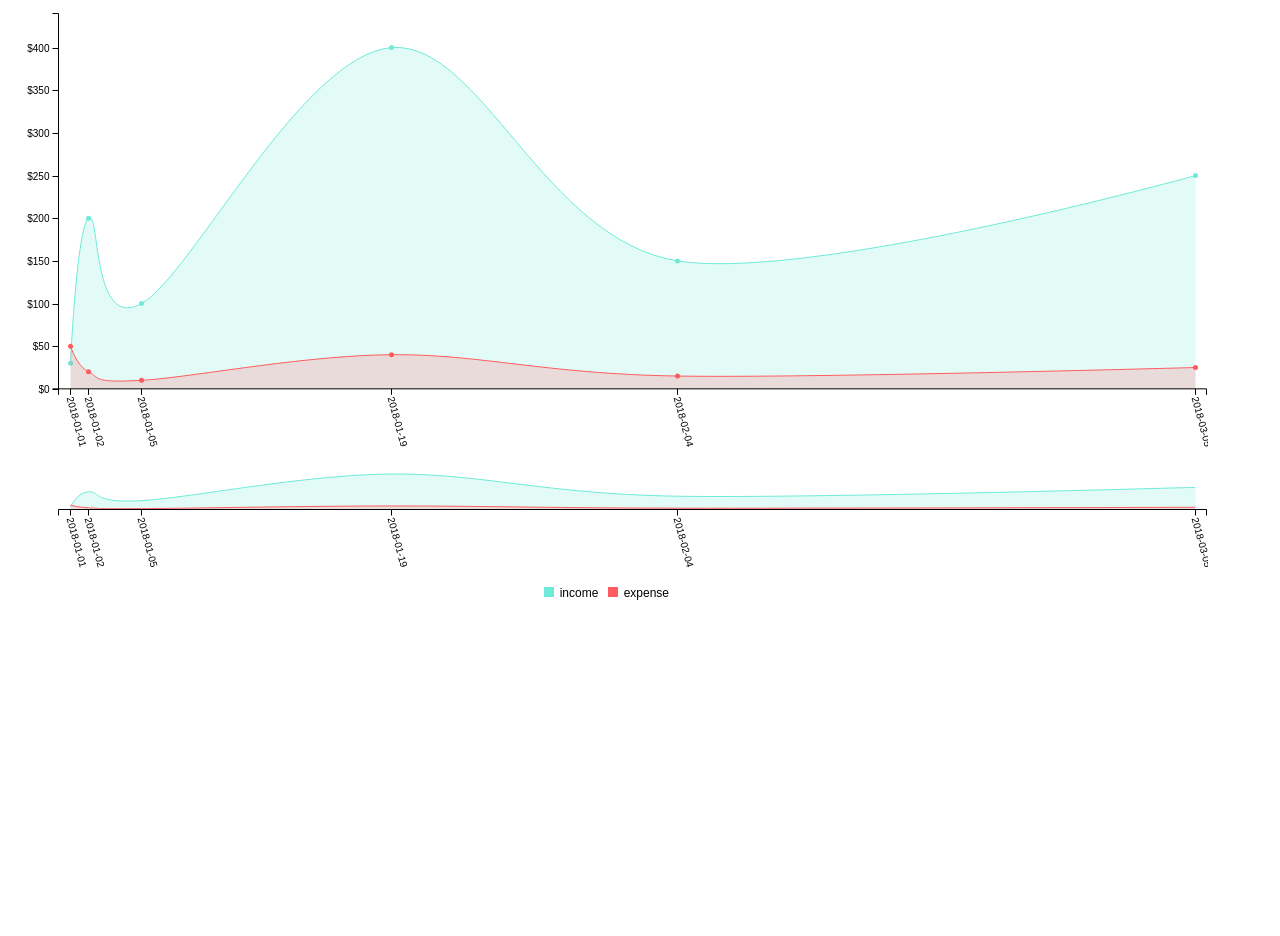
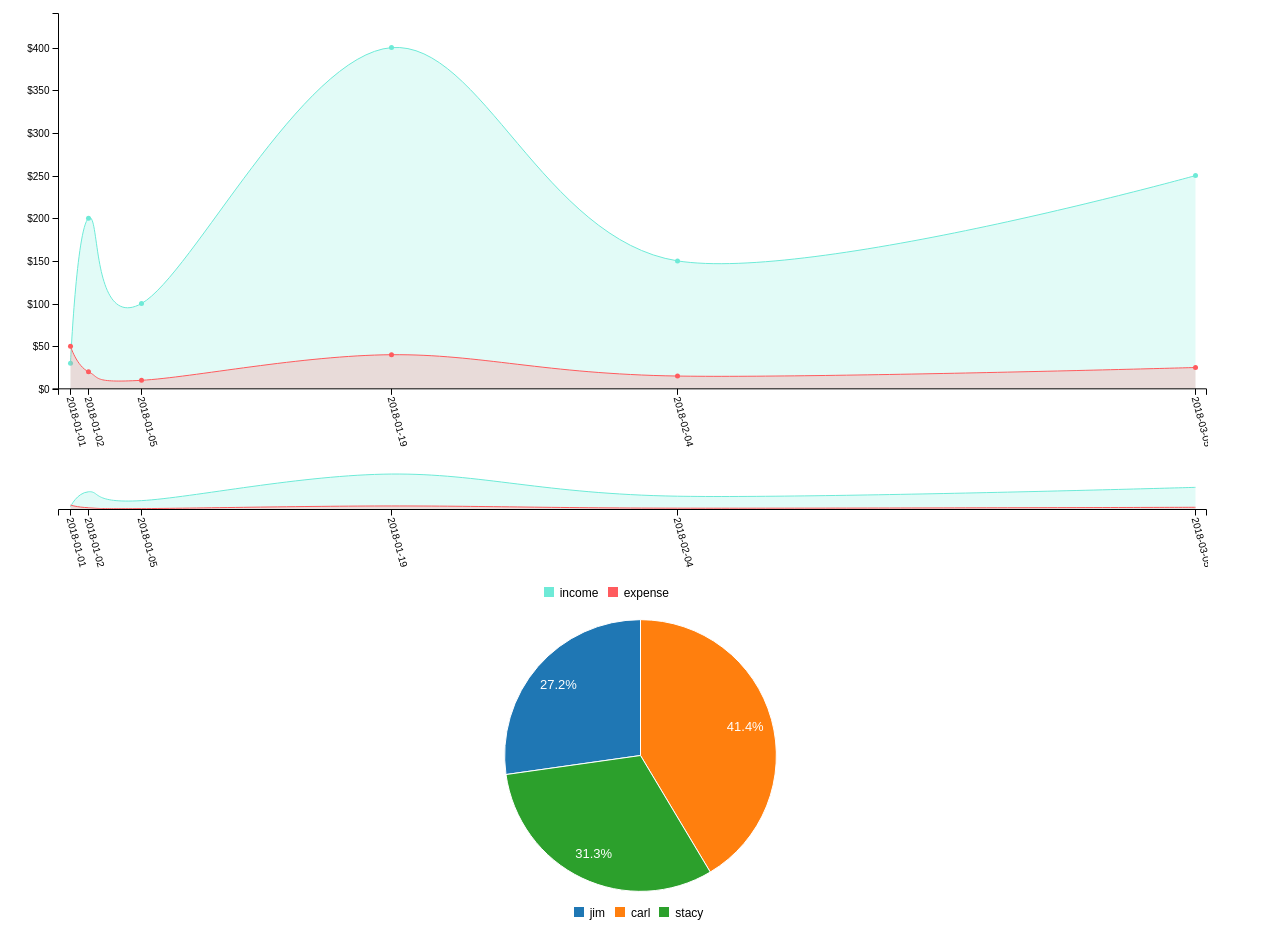
Before and after one commit to erindcole/BudgetAnalysis, a Flask app: page /json_read in a window 1280 px wide. Before the commit the page ends 600 px from the top, so only its background shows below. Run offline with Flask 2, Linux system fonts and the light colour scheme.

Commit message:
pie chart example and more points for discussion in README

```diff
--- a/frontend/hello.py
+++ b/frontend/hello.py
@@ -23,8 +23,15 @@ def json_read():
     income = {'income': [30, 200, 100, 400, 150, 250]}
     expense = {'expense': [50, 20, 10, 40, 15, 25]}
 
+    expenses = [{"name":"jim","amount":34,"date":"11/12/2015"},
+      {"name":"carl","amount":120.11,"date":"11/12/2015"},
+      {"name":"jim","amount":45,"date":"12/01/2015"},
+      {"name":"stacy","amount":12.00,"date":"01/04/2016"},
+      {"name":"stacy","amount":34.10,"date":"01/04/2016"},
+      {"name":"stacy","amount":44.80,"date":"01/05/2016"}
+    ]
 
-    return render_template('load_from_json.html', x=json.dumps(x), income=json.dumps(income), expense=json.dumps(expense))
+    return render_template('load_from_json.html', pie=json.dumps(expenses), x=json.dumps(x), income=json.dumps(income), expense=json.dumps(expense))
 
 ########################################################################
 # not going thru with this route
@@ -41,10 +48,12 @@ def json_endpoint():
     x = {'x': ['01/01/2018', '01/02/2018', '01/05/2018', '01/19/2018', '02/04/2018', '03/05/2018']}
     income = {'income': [30, 200, 100, 400, 150, 250]}
     expense = {'expense': [50, 20, 10, 40, 15, 25]}
+
     data = dict({ 'x':x['x'], 'income':income['income'], 'expense':expense['expense'] })
     return jsonify(data)
 ########################################################################
 
+# this has some library issues with the area_line_chart example
 @app.route('/calendar')
 def calendar_view():
     data = [\
@@ -73,9 +82,11 @@ def calendar_view():
          'Adj Close': 10835.28
       }
     ]
+
     return render_template('index.html', calendar_data=json.dumps(data))
 
 
+############################################################################
 
 # Chart.js
 @app.route("/simple_chart")
--- /dev/null
+++ b/frontend/static/pie.js
@@ -0,0 +1,32 @@
+function draw_pie(pie_data){
+
+
+  var data = {};
+  var cat = [];
+  pie_data.forEach(function(e) {
+
+      if (!(e.name in cat)){
+        cat.push(e.name);
+      }
+      if (e.name in data) {
+        data[e.name] += e.amount;
+      } else {
+        data[e.name] = e.amount;
+      }
+  });
+
+  console.log(data);
+  console.log(cat);
+
+  var chart = c3.generate({
+        bindto: '#chart_pie',
+        data: {
+          json: [ data ],
+          keys: {
+            value: cat,
+          },
+          type: 'pie'
+        }
+  });
+
+}
--- a/frontend/templates/load_from_json.html
+++ b/frontend/templates/load_from_json.html
@@ -11,15 +11,15 @@
 
     <script src="static/c3.min.js"></script>
     <script src="{{url_for('static', filename='area_line_charts.js')}}" type='text/javascript'></script>
-    <script src="{{url_for('static', filename='calendar_heatmap.js')}}" type='text/javascript'></script>
+    <script src="{{url_for('static', filename='pie.js')}}" type='text/javascript'></script>
     <div id="chart"></div>
-    <div id="calendar_chart" class="clearfix"></div>
+    <div id="chart_pie"></div>
 
 </head>
 <body>
 <script>
 draw_area_line_chart({{x | safe}}, {{income | safe}}, {{expense | safe}});
-calendar_heatmap({{calendar_data |safe }});
+draw_pie({{pie | safe}});
 </script>
 </body>
 </html>
```
Also changed, not shown: frontend/README.md.
